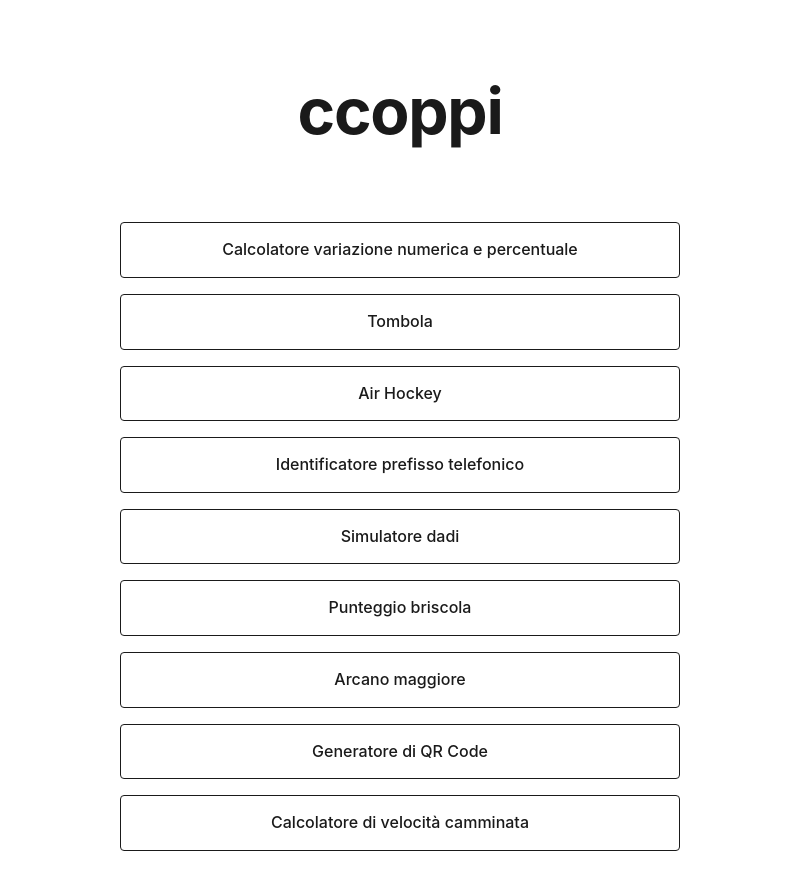
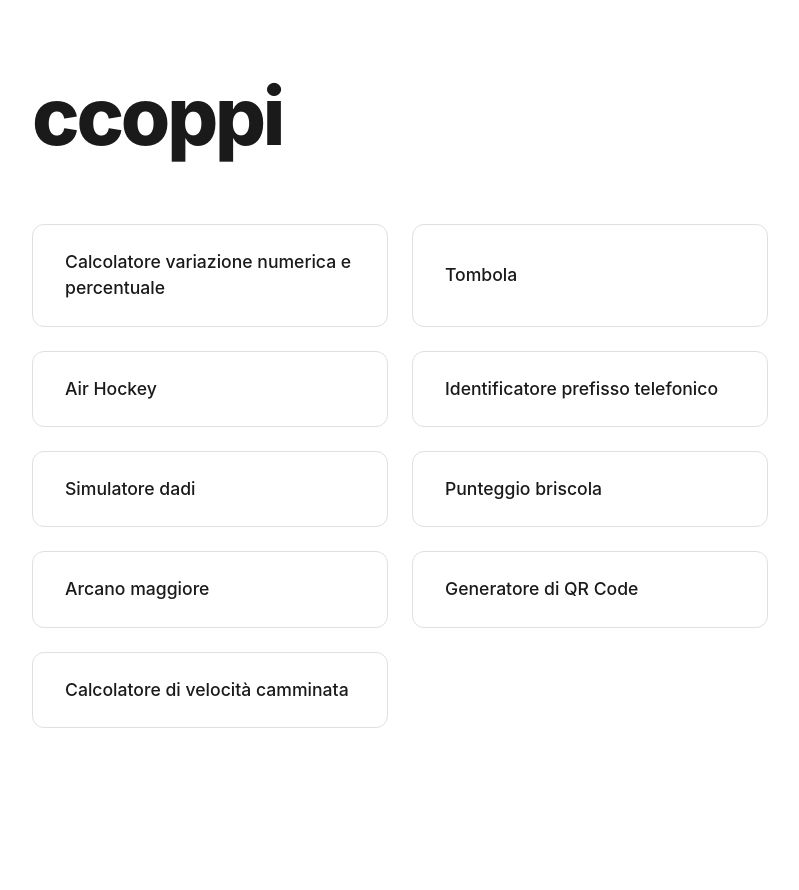
Before and after one commit to ccoppi/ccoppi.github.io, a plain HTML site: page index.html in a window 1280 px wide. Shown: the whole page, without its empty margins (240-1039 px from the left). After the commit the page ends 800 px from the top, so only its background shows below. Drawn offline with Linux system fonts and the light colour scheme.

Commit message:
Update style.css

```diff
--- a/style.css
+++ b/style.css
@@ -1,3 +1,10 @@
+:root {
+    --primary-color: #1a1a1a;
+    --bg-color: #ffffff;
+    --accent-soft: #f4f4f4;
+    --transition: all 0.4s cubic-bezier(0.16, 1, 0.3, 1);
+}
+
 * {
     margin: 0;
     padding: 0;
@@ -5,80 +12,96 @@
 }
 
 body {
-    font-family: -apple-system, BlinkMacSystemFont, 'Segoe UI', Roboto, Oxygen, Ubuntu, Cantarell, sans-serif;
-    background-color: #ffffff;
-    color: #1a1a1a;
-    line-height: 1.6;
+    font-family: 'Inter', -apple-system, BlinkMacSystemFont, 'Segoe UI', Roboto, sans-serif;
+    background-color: var(--bg-color);
+    color: var(--primary-color);
+    line-height: 1.5;
+    -webkit-font-smoothing: antialiased;
 }
 
 .container {
-    max-width: 600px;
+    max-width: 800px; /* Leggermente più largo per desktop */
     margin: 0 auto;
-    padding: 60px 20px;
+    padding: 2rem;
+    min-height: 100vh;
     display: flex;
     flex-direction: column;
-    align-items: center;
     justify-content: center;
-    min-height: 100vh;
-    text-align: center;
 }
 
+/* Titolo con effetto gradiente o peso variabile */
 .title {
-    font-size: 4rem;
-    font-weight: 700;
-    margin-bottom: 60px;
-    letter-spacing: -0.02em;
+    font-size: clamp(2.5rem, 8vw, 5rem); /* Si ridimensiona fluidamente */
+    font-weight: 800;
+    line-height: 1.1;
+    margin-bottom: 3rem;
+    letter-spacing: -0.04em;
+    text-align: left; /* Allineamento a sinistra è più moderno per i portfolio */
 }
 
 .projects {
-    display: flex;
-    flex-direction: column;
-    gap: 16px;
+    display: grid;
+    grid-template-columns: 1fr;
+    gap: 1.5rem;
     width: 100%;
 }
 
+/* Link trasformati in "Card" moderne */
 .project-link {
-    display: inline-block;
-    padding: 14px 28px;
-    border: 1px solid #1a1a1a;
-    color: #1a1a1a;
+    display: flex;
+    align-items: center;
+    justify-content:沟通;
+    padding: 1.5rem 2rem;
+    border: 1px solid #e0e0e0;
+    color: var(--primary-color);
     text-decoration: none;
-    font-size: 1rem;
+    font-size: 1.1rem;
     font-weight: 500;
-    transition: all 0.3s ease;
-    border-radius: 4px;
+    border-radius: 12px; /* Angoli più smussati */
+    transition: var(--transition);
+    position: relative;
+    overflow: hidden;
 }
 
 .project-link:hover {
-    background-color: #1a1a1a;
-    color: #ffffff;
+    border-color: var(--primary-color);
+    transform: translateY(-4px);
+    box-shadow: 0 10px 20px rgba(0,0,0,0.05);
 }
 
-/* Responsivo per mobile */
-@media (max-width: 600px) {
-    .container {
-        padding: 40px 20px;
+/* Effetto freccia che appare al passaggio */
+.project-link::after {
+    content: '→';
+    position: absolute;
+    right: 2rem;
+    opacity: 0;
+    transform: translateX(-10px);
+    transition: var(--transition);
+}
+
+.project-link:hover::after {
+    opacity: 1;
+    transform: translateX(0);
+}
+
+/* Ottimizzazione Desktop */
+@media (min-width: 768px) {
+    .projects {
+        grid-template-columns: repeat(2, 1fr); /* Due colonne su desktop */
     }
 
     .title {
-        font-size: 3rem;
-        margin-bottom: 40px;
-    }
-
-    .project-link {
-        padding: 12px 20px;
-        font-size: 0.95rem;
+        margin-bottom: 4rem;
     }
 }
 
-@media (max-width: 400px) {
-    .title {
-        font-size: 2.5rem;
-        margin-bottom: 30px;
+/* Dark Mode Automatica */
+@media (prefers-color-scheme: dark) {
+    :root {
+        --bg-color: #0a0a0a;
+        --primary-color: #f5f5f7;
     }
-
     .project-link {
-        padding: 10px 16px;
-        font-size: 0.9rem;
+        border-color: #2c2c2e;
     }
 }
```
